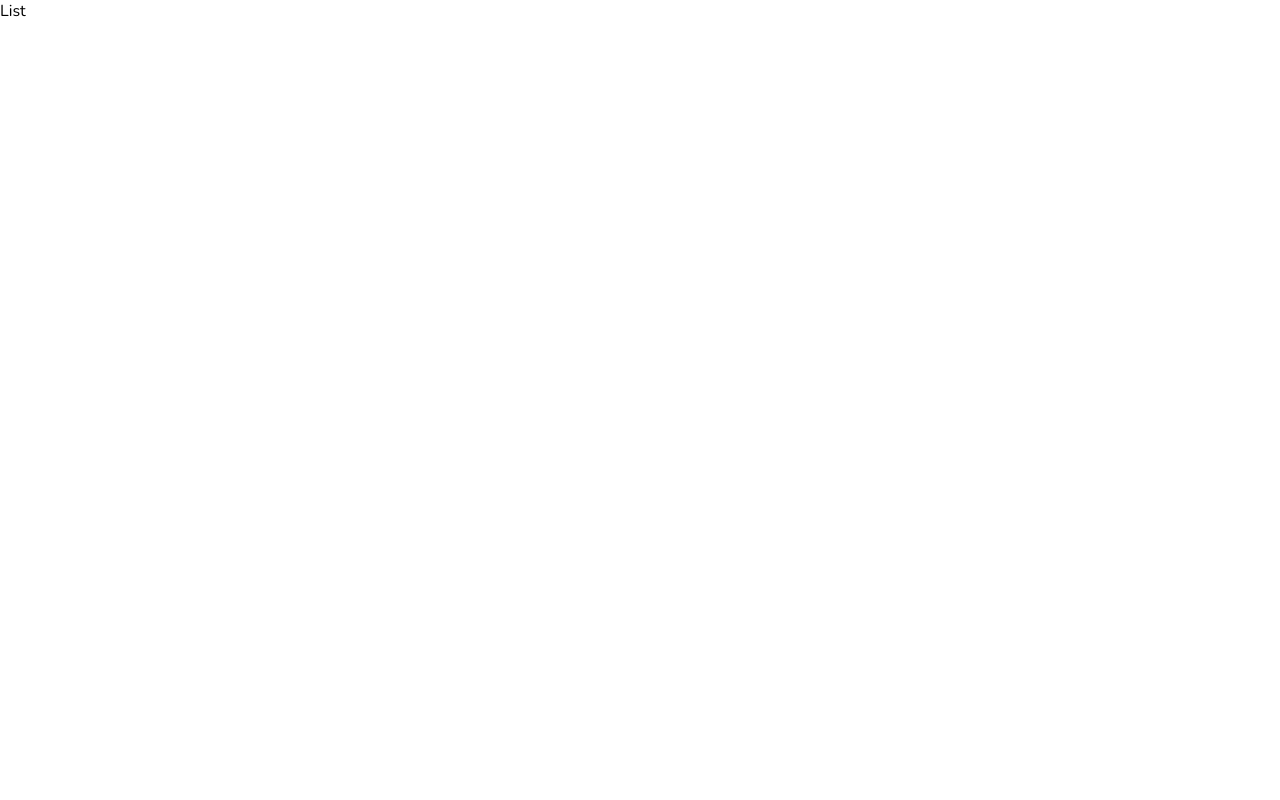
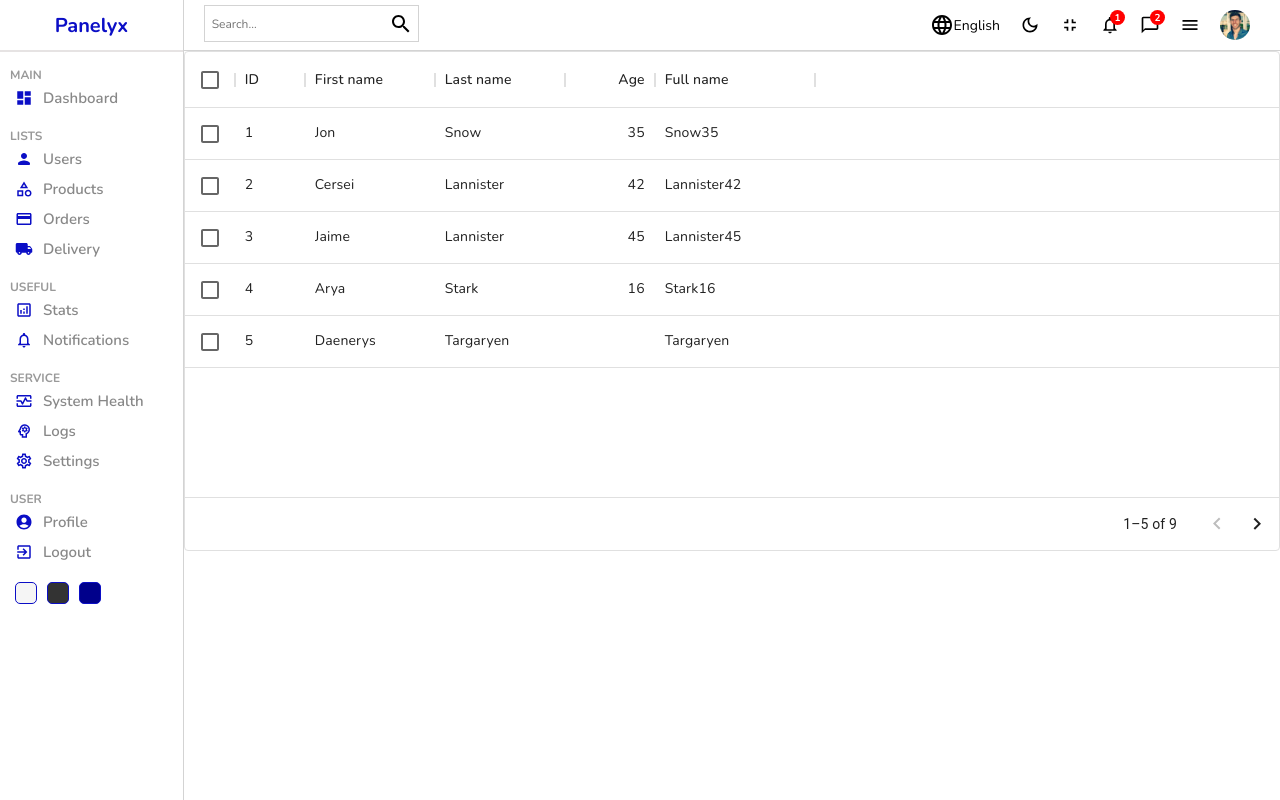
Before and after one commit to orimaro123/panelyx-admin-panel, a React (Create React App) app: page /users in a window 1280 px wide. Built offline with nearby package versions, Linux system fonts and the light colour scheme.

Commit message:
wip datatables

```diff
--- a/package.json
+++ b/package.json
@@ -7,6 +7,7 @@
     "@emotion/styled": "^11.10.4",
     "@mui/icons-material": "^5.10.9",
     "@mui/material": "^5.10.9",
+    "@mui/x-data-grid": "^5.17.8",
     "@testing-library/jest-dom": "^5.16.5",
     "@testing-library/react": "^13.4.0",
     "@testing-library/user-event": "^13.5.0",
--- /dev/null
+++ b/src/components/datatable/Datatable.jsx
@@ -0,0 +1,57 @@
+import "./datatable.scss";
+import { DataGrid } from "@mui/x-data-grid";
+
+const columns = [
+  { field: "id", headerName: "ID", width: 70 },
+  { field: "firstName", headerName: "First name", width: 130 },
+  { field: "lastName", headerName: "Last name", width: 130 },
+  {
+    field: "age",
+    headerName: "Age",
+    type: "number",
+    width: 90,
+  },
+  {
+    field: "fullName",
+    headerName: "Full name",
+    description: "This column has a value getter and is not sortable.",
+    sortable: false,
+    width: 160,
+    renderCell: (params) => {
+        return (
+            <>
+            <span>{params.row.lastName}</span>
+            <p>{params.row.age}</p>
+            </>
+        )
+    }
+  },
+];
+
+const rows = [
+  { id: 1, lastName: "Snow", firstName: "Jon", age: 35 },
+  { id: 2, lastName: "Lannister", firstName: "Cersei", age: 42 },
+  { id: 3, lastName: "Lannister", firstName: "Jaime", age: 45 },
+  { id: 4, lastName: "Stark", firstName: "Arya", age: 16 },
+  { id: 5, lastName: "Targaryen", firstName: "Daenerys", age: null },
+  { id: 6, lastName: "Melisandre", firstName: null, age: 150 },
+  { id: 7, lastName: "Clifford", firstName: "Ferrara", age: 44 },
+  { id: 8, lastName: "Frances", firstName: "Rossini", age: 36 },
+  { id: 9, lastName: "Roxie", firstName: "Harvey", age: 65 },
+];
+
+const Datatable = () => {
+  return (
+    <div className="datatable">
+      <DataGrid
+        rows={rows}
+        columns={columns}
+        pageSize={5}
+        rowsPerPageOptions={[5]}
+        checkboxSelection
+      />
+    </div>
+  );
+};
+
+export default Datatable;
--- /dev/null
+++ b/src/components/datatable/datatable.scss
@@ -0,0 +1,3 @@
+.datatable{
+    height: 500px;
+}
--- a/src/pages/list/List.jsx
+++ b/src/pages/list/List.jsx
@@ -1,7 +1,19 @@
-import React from "react";
+import "./list.scss";
+
+import Sidebar from "../../components/sidebar/Sidebar";
+import Navbar from "../../components/navbar/Navbar";
+import Datatable from "../../components/datatable/Datatable";
 
 const List = () => {
-  return <div>List</div>;
+  return (
+    <div className="list">
+      <Sidebar />
+      <div className="listContainer">
+        <Navbar />
+        <Datatable/>
+      </div>
+    </div>
+  );
 };
 
 export default List;
--- a/src/pages/list/list.scss
+++ b/src/pages/list/list.scss
@@ -0,0 +1,7 @@
+.list{
+    display: flex;
+    width: 100%;
+    .listContainer{
+        flex:6;
+    }
+}
```
Also changed, not shown: src/datatablesource.js (added, +120 -0 lines), 1 other file (tests, documents, lock files or other folders).
